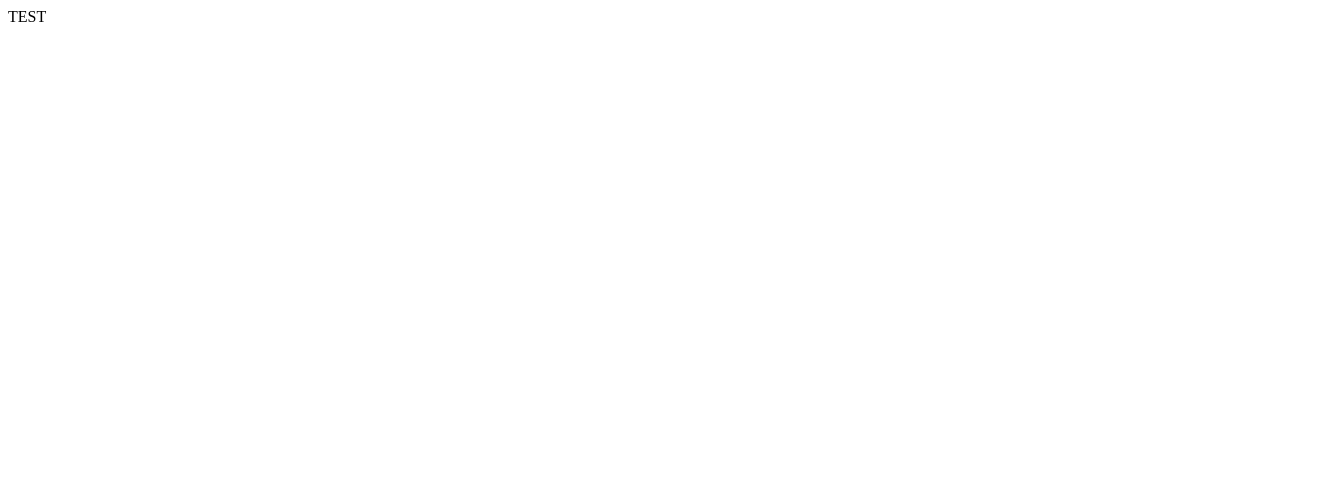
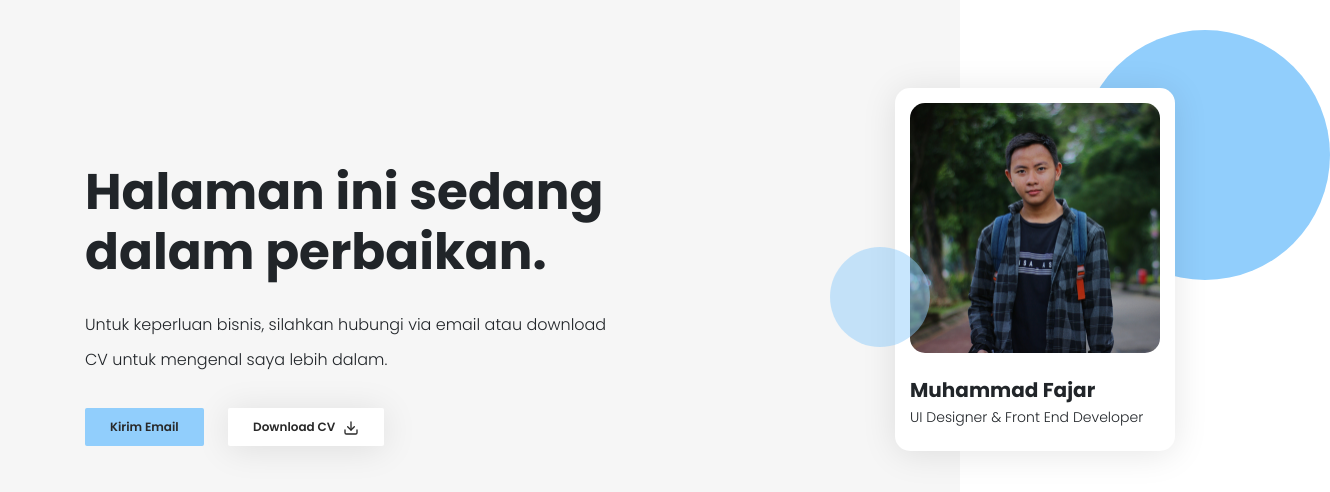
Before and after one commit to mfjrid/mfjrid.github.io, a plain HTML site: page index.html in a window 1280 px wide. Shown: the whole page, 1330 px wide, since content can reach past the window. Drawn offline with nearby package versions, Linux system fonts and the light colour scheme.

Commit message:
Update index lama dengan code html

```diff
--- a/index.html
+++ b/index.html
@@ -1 +1,54 @@
-TEST
+<!DOCTYPE html>
+<html lang="en">
+  <head>
+    <meta charset="UTF-8" />
+    <meta name="viewport" content="width=device-width, initial-scale=1.0" />
+    <title>Muhammad Fajar | MFJR.ID</title>
+    <link rel="shortcut icon" href="img/favicon.ico" type="image/x-icon" />
+
+    <!-- Google Font -->
+    <link
+      href="https://fonts.googleapis.com/css2?family=Poppins:wght@300;600;700&display=swap"
+      rel="stylesheet"
+    />
+
+    <!-- CSS Bootstrap -->
+    <link
+      rel="stylesheet"
+      href="https://stackpath.bootstrapcdn.com/bootstrap/4.5.2/css/bootstrap.min.css"
+    />
+
+    <!-- CSS MFJR -->
+    <link rel="stylesheet" href="css/style.css" />
+  </head>
+  <body>
+    <div class="bg-abu"></div>
+    <div class="bulat-besar hide-mobile"></div>
+    <div class="container">
+      <div class="row">
+        <div class="col-md-6 flex-header">
+          <h1 class="header">Halaman ini sedang dalam perbaikan.</h1>
+          <p class="header">
+            Untuk keperluan bisnis, silahkan hubungi via email atau download CV
+            untuk mengenal saya lebih dalam.
+          </p>
+          <a href="mailto:fajar@mfjrid.com" class="button utama">Kirim Email</a>
+          <a href="files/CV-MuhammadFajar.pdf" class="button kedua"
+            >Download CV <i class="feather" data-feather="download"></i
+          ></a>
+        </div>
+        <div class="col-md-4 offset-md-2 hide-mobile">
+          <div class="kotak-foto">
+            <img src="img/profile.jpg" alt="Profile Picture" />
+            <h4>Muhammad Fajar</h4>
+            <p>UI Designer & Front End Developer</p>
+          </div>
+          <div class="bulat-kecil"></div>
+        </div>
+      </div>
+    </div>
+
+    <script src="https://unpkg.com/feather-icons"></script>
+    <script src="js/script.js"></script>
+  </body>
+</html>
```
